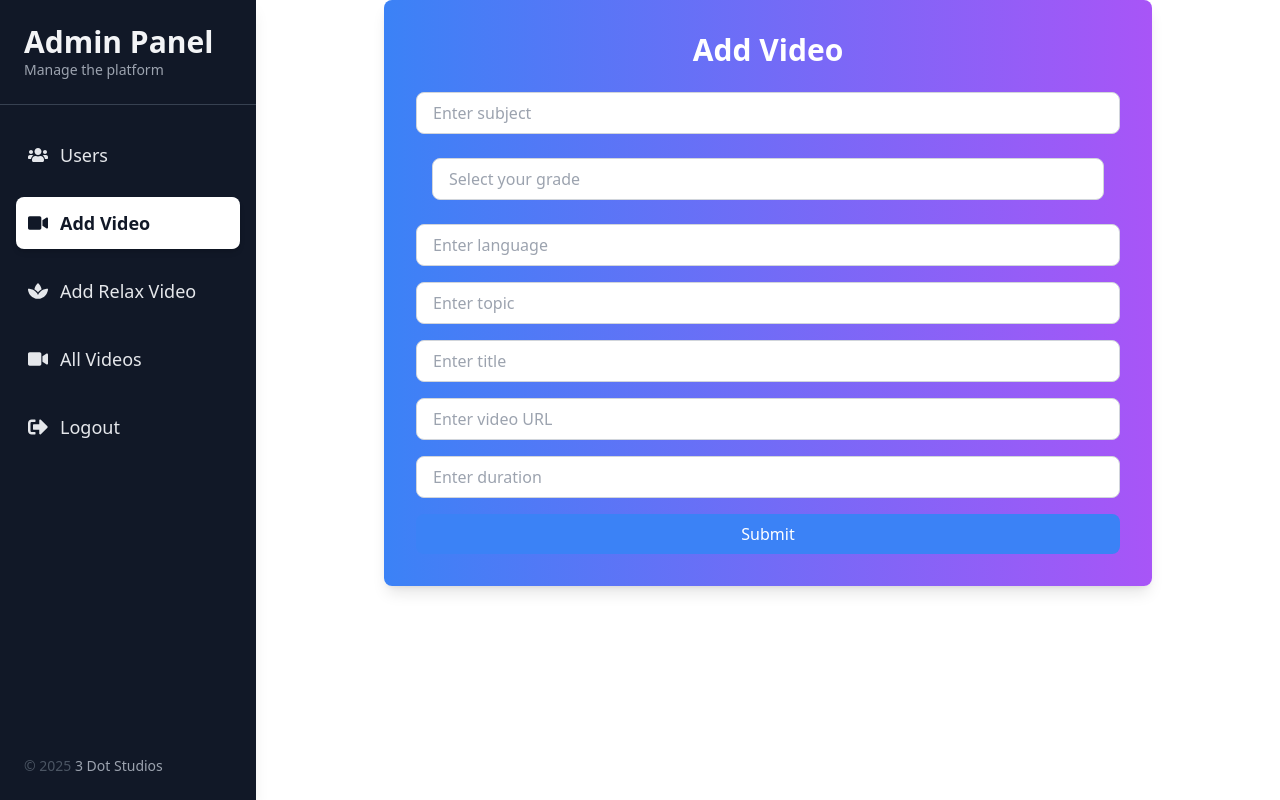
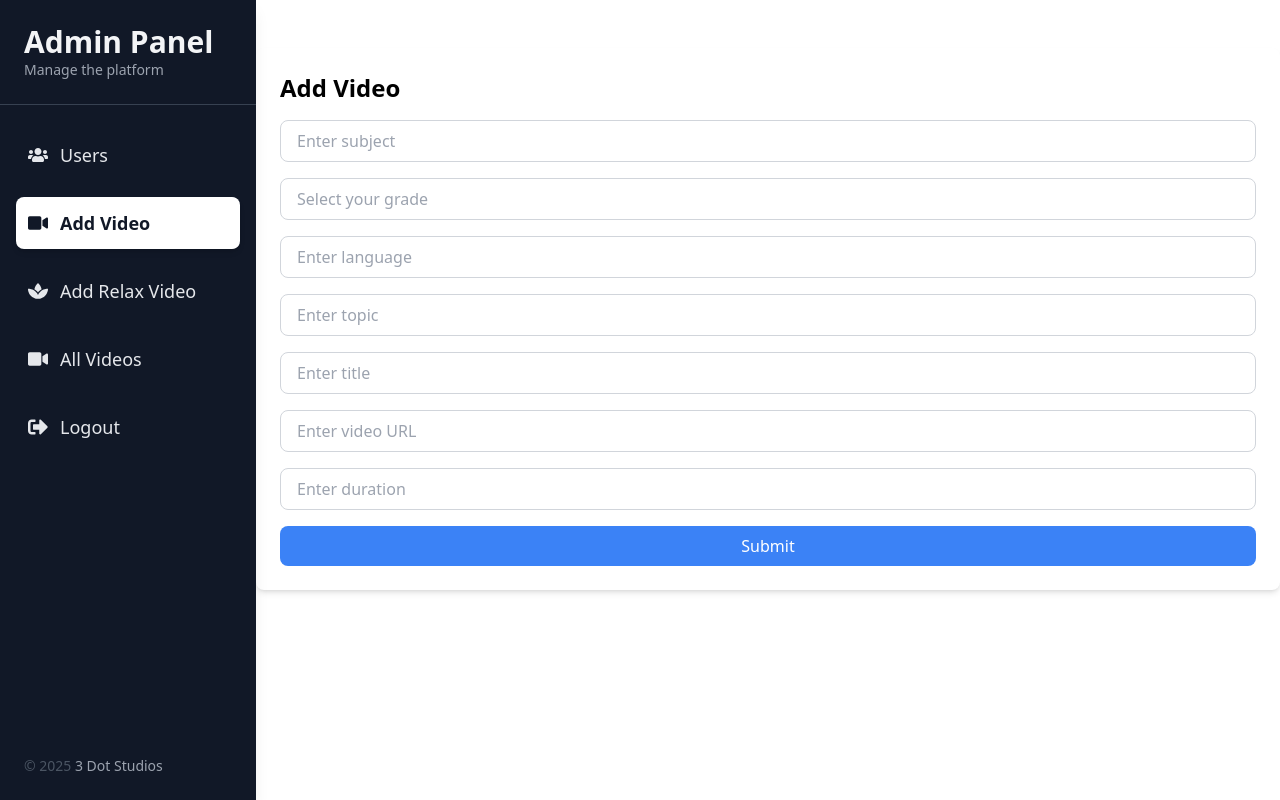
Before and after one commit to iamabithan/Flash-Learn, a React (Vite) app: page /add-video in a window 1280 px wide. Built offline with nearby package versions, Linux system fonts and the light colour scheme; sample sign-in values are in the browser's storage.

Commit message:
assign admin and delete  user functionallity

```diff
--- a/api/create.jsx
+++ b/api/create.jsx
@@ -14,3 +14,5 @@ export const getYtThumbnail = (urls) =>
   postRequest(URL_CONSTANTS.ytthumbnail, { urls });
 export const addRelaxVideo = (params) =>
   postRequest(URL_CONSTANTS.addRelax, params);
+export const assignAdmin = (uid) =>
+  postRequest(URL_CONSTANTS.createAdmin,  {uid});
--- a/api/delete.jsx
+++ b/api/delete.jsx
@@ -1,4 +1,6 @@
 /** ****************************** Import libs *********************************** */
 import { deleteRequest} from './actions';
 import { URL_CONSTANTS } from './urls';
-import { deleteUserDataApi } from './actions';
+
+export const deleteUserData = (userId) =>
+    deleteRequest(URL_CONSTANTS.deleteUser+ userId);
--- a/api/urls.jsx
+++ b/api/urls.jsx
@@ -9,12 +9,15 @@ const URL_CONSTANTS = {
   addVideo:'/addvideo',
   getVideoById:'/video/:id',
   getRelaxVideoByGrade:'/videos/relax/grade/',
+  deleteUser:'/user/delete/',
   userDetail:'/user/',
   getVideoByGrade:'/videos/grade/',
   ytthumbnail:'/thumbnail',
   verifyUser:'verify-admin',
   allRelaxVideo:'fetchRelaxVideos',
   addRelax:'/add/relax/video',
+  createAdmin:'/create-admin',
+
 };
 
 export { URL_CONSTANTS };
--- a/src/pages/addRelaxVideo.jsx
+++ b/src/pages/addRelaxVideo.jsx
@@ -41,8 +41,9 @@ const AddRelaxVideo = () => {
   });
 
   return (
-    <div className="p-6 d-flex justify-center items-center mx-auto bg-white shadow-md rounded-lg" style={{width:"50%", height:"max-content"}}>
-      <h1 className="text-2xl font-bold mb-4">Add Relax Video</h1>
+    <div className='d-flex justify-center items-center w-full'>
+      <div className='p-6 d-flex justify-center items-center bg-white shadow-md rounded-lg mt-12 mx-auto' style={{ height: 'max-content' }}>
+        <h1 className='text-2xl font-bold mb-4 ml-9 md:ml-0'>Add Relax Video</h1>
         {notification.message && (
           <Notification
             message={notification.message}
@@ -53,9 +54,9 @@ const AddRelaxVideo = () => {
         )}
         <form onSubmit={formik.handleSubmit}>
           <InputField
-          type="text"
-          name="subject"
-          placeholder="Enter subject"
+            type='text'
+            name='subject'
+            placeholder='Enter subject'
             value={formik.values.subject}
             onChange={formik.handleChange}
             onBlur={formik.handleBlur}
@@ -64,56 +65,57 @@ const AddRelaxVideo = () => {
           <InputDropdown
             options={['1', '6', '7', '8', '9', '10']}
             onSelect={(selectedOption) => formik.setFieldValue('grade', selectedOption)}
-          placeholder="Select your grade"
+            placeholder='Select your grade'
             error={formik.touched.grade && formik.errors.grade}
           />
           <InputField
-          type="text"
-          name="language"
-          placeholder="Enter language"
+            type='text'
+            name='language'
+            placeholder='Enter language'
             value={formik.values.language}
             onChange={formik.handleChange}
             onBlur={formik.handleBlur}
             error={formik.touched.language && formik.errors.language}
           />
           <InputField
-          type="text"
-          name="topic"
-          placeholder="Enter topic"
+            type='text'
+            name='topic'
+            placeholder='Enter topic'
             value={formik.values.topic}
             onChange={formik.handleChange}
             onBlur={formik.handleBlur}
             error={formik.touched.topic && formik.errors.topic}
           />
           <InputField
-          type="text"
-          name="title"
-          placeholder="Enter title"
+            type='text'
+            name='title'
+            placeholder='Enter title'
             value={formik.values.title}
             onChange={formik.handleChange}
             onBlur={formik.handleBlur}
             error={formik.touched.title && formik.errors.title}
           />
           <InputField
-          type="text"
-          name="url"
-          placeholder="Enter video URL"
+            type='text'
+            name='url'
+            placeholder='Enter video URL'
             value={formik.values.url}
             onChange={formik.handleChange}
             onBlur={formik.handleBlur}
             error={formik.touched.url && formik.errors.url}
           />
           <InputField
-          type="text"
-          name="duration"
-          placeholder="Enter duration"
+            type='text'
+            name='duration'
+            placeholder='Enter duration'
             value={formik.values.duration}
             onChange={formik.handleChange}
             onBlur={formik.handleBlur}
             error={formik.touched.duration && formik.errors.duration}
           />
-        <Button type="submit">Submit</Button>
+          <Button type='submit'>Submit</Button>
         </form>
+      </div>
     </div>
   );
 };
--- a/src/pages/addVideo.jsx
+++ b/src/pages/addVideo.jsx
@@ -41,8 +41,8 @@ const AddVideo = () => {
   });
 
   return (
-    <div className="flex flex-col items-center bg-gradient-to-r from-blue-500 to-purple-500 text-white p-8 rounded-lg shadow-lg w-3/4 mx-auto max-w-4xl">
-      <h1 className="text-3xl font-bold mb-6">Add Video</h1>
+    <div className="p-6 d-flex justify-center items-center mx-auto bg-white shadow-md rounded-lg mt-12" style={{ height:"max-content"}}>
+      <h1 className="text-2xl font-bold mb-4">Add Video</h1>
       {notification.message && (
         <Notification
           message={notification.message}
@@ -51,7 +51,7 @@ const AddVideo = () => {
           onClose={() => setNotification({ message: '', type: '' })}
         />
       )}
-      <form className="w-full space-y-4" onSubmit={formik.handleSubmit}>
+      <form onSubmit={formik.handleSubmit}>
         <InputField
           type="text"
           name="subject"
@@ -60,14 +60,12 @@ const AddVideo = () => {
           onChange={formik.handleChange}
           onBlur={formik.handleBlur}
           error={formik.touched.subject && formik.errors.subject}
-          className="w-full px-4 py-2 rounded-md text-black"
         />
         <InputDropdown
           options={[ '6', '7', '8', '9', '10', '11', '12']}
           onSelect={(selectedOption) => formik.setFieldValue('grade', selectedOption)}
           placeholder="Select your grade"
           error={formik.touched.grade && formik.errors.grade}
-          className="w-full px-4 py-2 rounded-md text-black"
         />
         <InputField
           type="text"
@@ -77,7 +75,6 @@ const AddVideo = () => {
           onChange={formik.handleChange}
           onBlur={formik.handleBlur}
           error={formik.touched.language && formik.errors.language}
-          className="w-full px-4 py-2 rounded-md text-black"
         />
         <InputField
           type="text"
@@ -87,7 +84,6 @@ const AddVideo = () => {
           onChange={formik.handleChange}
           onBlur={formik.handleBlur}
           error={formik.touched.topic && formik.errors.topic}
-          className="w-full px-4 py-2 rounded-md text-black"
         />
         <InputField
           type="text"
@@ -97,7 +93,6 @@ const AddVideo = () => {
           onChange={formik.handleChange}
           onBlur={formik.handleBlur}
           error={formik.touched.title && formik.errors.title}
-          className="w-full px-4 py-2 rounded-md text-black"
         />
         <InputField
           type="text"
@@ -107,7 +102,6 @@ const AddVideo = () => {
           onChange={formik.handleChange}
           onBlur={formik.handleBlur}
           error={formik.touched.url && formik.errors.url}
-          className="w-full px-4 py-2 rounded-md text-black"
         />
         <InputField
           type="text"
@@ -117,11 +111,8 @@ const AddVideo = () => {
           onChange={formik.handleChange}
           onBlur={formik.handleBlur}
           error={formik.touched.duration && formik.errors.duration}
-          className="w-full px-4 py-2 rounded-md text-black"
         />
-        <Button type="submit" className="w-full bg-green-600 hover:bg-green-700 text-white py-2 px-4 rounded-lg">
-          Submit
-        </Button>
+        <Button type="submit">Submit</Button>
       </form>
     </div>
   );
--- a/src/pages/users.jsx
+++ b/src/pages/users.jsx
@@ -1,7 +1,9 @@
 import React, { useEffect, useState, useRef } from 'react';
 import Table from '../components/Table'; // Import the table component
-import { getAllUsers } from '../../api/list';
+import { getAllUsers, getUserDetailById } from '../../api/list';
 import { BsThreeDotsVertical } from 'react-icons/bs'; // Import the icon
+import { assignAdmin } from '../../api/create';
+import { deleteUserData } from '../../api/delete';
 
 const Users = () => {
   const [users, setUsers] = useState([]);
@@ -12,6 +14,7 @@ const Users = () => {
     // Fetch users data when the component mounts
     const fetchData = async () => {
       const response = await getAllUsers();
+
       setUsers(Object.entries(response.data).map(([id, user]) => ({ id, ...user })));
     };
 
@@ -30,13 +33,15 @@ const Users = () => {
     };
   }, []);
 
-  const handleActionClick = (userId, action) => {
+  const handleActionClick = async (userId, action) => {
     switch (action) {
       case 'delete':
+        await deleteUserData(userId)
+        window.location.reload()
         console.log(`Deleting user with ID: ${userId}`);
         break;
       case 'assignAdmin':
-        console.log(`Assigning admin privileges to user with ID: ${userId}`);
+        await assignAdmin(userId)
         break;
       default:
         break;
@@ -91,7 +96,7 @@ const Users = () => {
 
   return (
     <div className="p-6">
-      <h1 className="text-2xl font-bold mb-4">Users</h1>
+      <h1 className="text-2xl font-bold mb-4 ml-9 md:ml-0">Users</h1>
       <Table headers={headers} data={data} />
     </div>
   );
```
Lines whose indentation alone changed are shown as unchanged.
